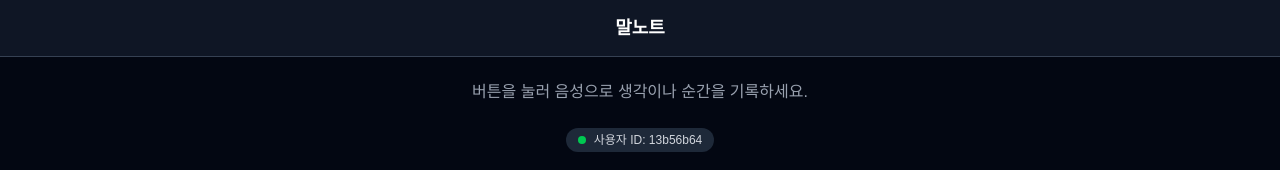
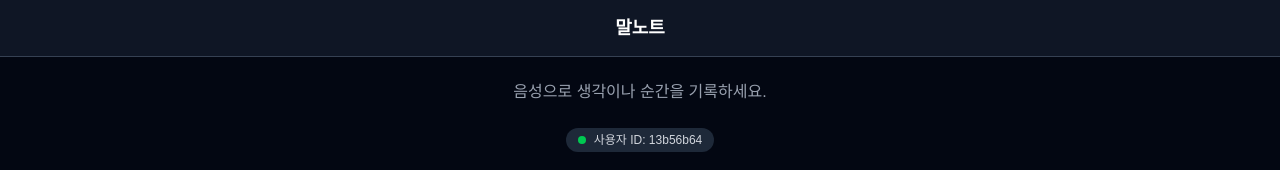
Before and after one commit to zzang535/voicememo, a Next.js app: page / in a window 1280 px wide. Shown: the top 170 px of the page. Built offline with nearby package versions, Linux system fonts and the light colour scheme; no server answers; the database is empty.

Commit message:
refactor: 메인 페이지 안내 문구 간소화
- "버튼을 눌러" 문구 제거하여 더 간결하게 수정

```diff
--- a/src/app/page.tsx
+++ b/src/app/page.tsx
@@ -423,7 +423,7 @@ export default function VoiceMemoPage() {
       <div className="pt-20 px-4 max-w-4xl mx-auto">
         {/* Title Section */}
         <div className="text-center mb-12">
-          <p className="text-gray-400">버튼을 눌러 음성으로 생각이나 순간을 기록하세요.</p>
+          <p className="text-gray-400">음성으로 생각이나 순간을 기록하세요.</p>
 
           {/* User ID Display */}
           {userId && (
```
